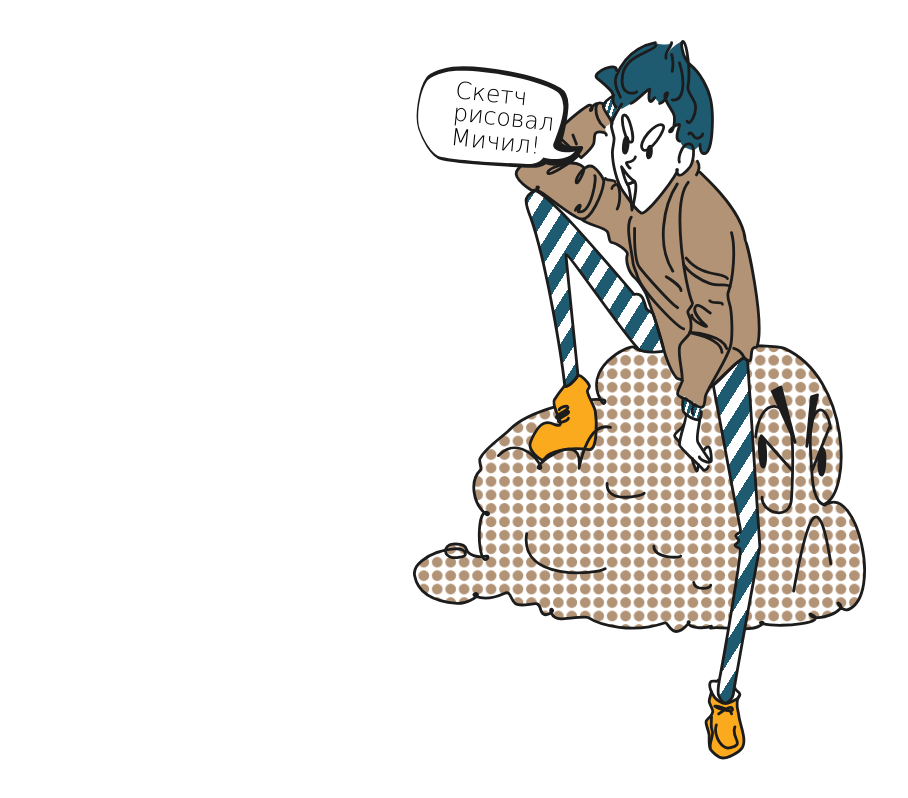
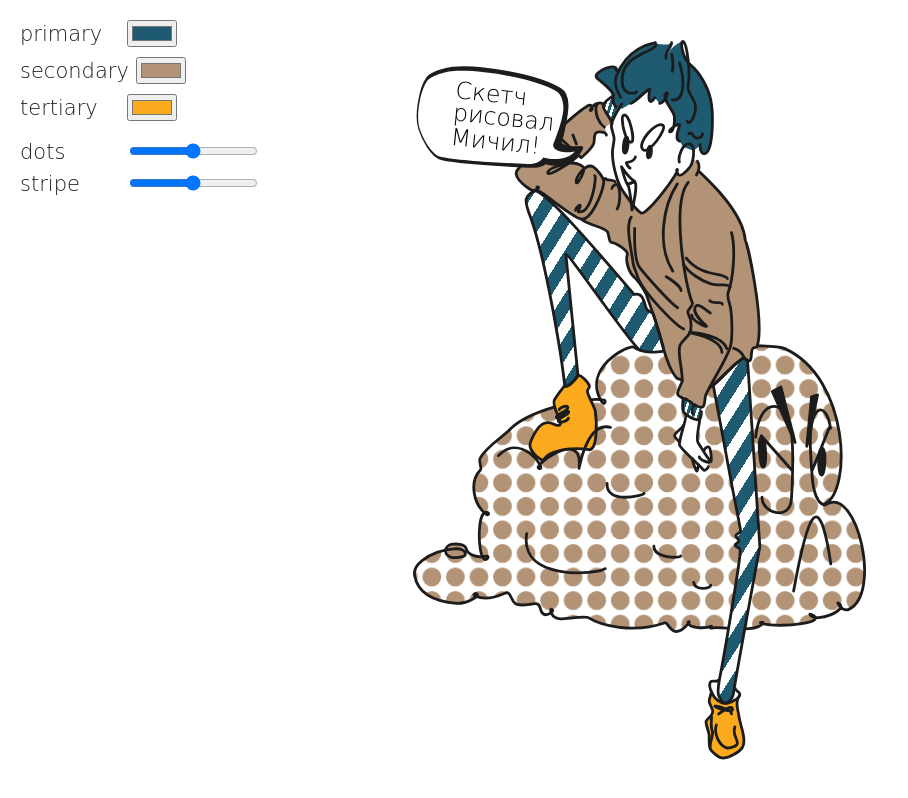
Before and after one commit to VladykoD/VladykoD.github.io, a website: page mich/index.html in a window 1280 px wide. Shown: the whole page, without its empty margins (0-908 px from the left). Drawn offline with Linux system fonts and the light colour scheme; a web font is replaced by a local one.

Commit message:
interactive

```diff
--- a/mich/index.html
+++ b/mich/index.html
@@ -13,6 +13,25 @@
 
 
 <body class="image">
+	<div class="changeImage">
+		<label for="primary">primary</label>
+		<input type="color" id="primary" name="primary" value="#ffffff">
+		<br/>
+		<label for="tertiary2">secondary</label>
+		<input type="color" id="tertiary2" name="tertiary2" value="#ffffff">
+		<br/>
+		<label for="secondary2">tertiary</label>
+		<input type="color" id="secondary2" name="secondary2" value="#ffffff">
+
+		<br/>
+		<br/>
+		<label for="rem">dots</label>
+		<input type="range" min="0" max="400" id="rem" name="rem">
+
+		<br/>
+		<label for="x2">stripe </label>
+		<input type="range" min="-100" max="100" id="x2" name="sleeve_pattern">
+	</div>
 	<svg viewBox="0 0 404 642">
 		<g class="cloud">
 			<!-- pattern + mask -->
@@ -111,5 +130,7 @@
 			</a>
 		</text>
 	</svg>
+
+	<script src="js/user.js"></script>
 </body>
 </html>
--- /dev/null
+++ b/mich/js/user.js
@@ -0,0 +1,32 @@
+let root = document.documentElement;
+let inputColor = document.querySelectorAll('input[type="color"]');
+let inputDot = document.querySelector('input[name="rem"]');
+let inputStripe = document.querySelector('input[name="sleeve_pattern"]');
+let html = document.querySelector('html');
+
+window.addEventListener('load', loadElements, false);
+function loadElements(){
+	let val;
+	inputColor.forEach(function(item){
+		val = getComputedStyle(root).getPropertyValue(`--${item.name}`);
+		item.value = val.replace(' ','');
+	})
+}
+
+inputColor.forEach(function(item){
+	item.addEventListener('change',function(){
+		root.style.setProperty(`--${item.name}`, item.value);
+	}, false)
+})
+
+
+inputDot.addEventListener('input',function(){
+	html.style.fontSize = this.value + 'px';
+})
+
+inputStripe.addEventListener('input',function(){
+	let id = inputStripe.getAttribute('name');
+	let el = document.getElementById(id);
+
+	el.setAttribute(inputStripe.id, inputStripe.value + '%');
+}, false)
--- a/mich/scss/_image.scss
+++ b/mich/scss/_image.scss
@@ -1,13 +1,12 @@
-.image{
-	text-align: center;
-
-	font-family: var(--mainFont);
-	font-size: 21px;
-}
 svg{
 	margin: 5vh auto;
 	height: 90vh;
 	width: auto;
+	display: block;
+
+	text{
+		font-size: 21px;
+	}
 }
 
 
@@ -56,6 +55,27 @@ a{
 .sweater{  fill: var(--tertiary2)}
 .hairs{  fill:var(--primary)}
 
-
 .speech__border{fill: var(--black)}
 .speech__bg{fill: var(--white)}
+
+
+.changeImage{
+	position: fixed;
+	left: 0;
+	top: 0;
+	padding: 20px;
+	text-align: left;
+	line-height: 1;
+	font-size: 21px;
+
+	label{
+		min-width: 100px;
+		display: inline-block;
+	}
+
+	br{
+		content: '';
+		display: block;
+		height: 10px;
+	}
+}
--- a/mich/scss/_variables.scss
+++ b/mich/scss/_variables.scss
@@ -11,5 +11,4 @@
 	--tertiary2: #b29376;
 
 	--mainFont: 'Neucha', cursive;
-
 }
--- a/mich/scss/base/_base.scss
+++ b/mich/scss/base/_base.scss
@@ -9,7 +9,7 @@ html {
 }
 
 html, body{
-	font: 300 12px/1.1 var(--mainFont);
+	font: 300 21px/1.1 var(--mainFont);
 	height: 100vh;
 	min-height: 100%;
 }
@@ -17,7 +17,7 @@ html, body{
 
 body {
 	color: var(--black);
-	//overflow: hidden;
+	overflow: hidden;
 	padding: 0;
 	min-width: 300px;
 	background-color: var(--white);
```
Also changed, not shown: mich/css/main.css.
